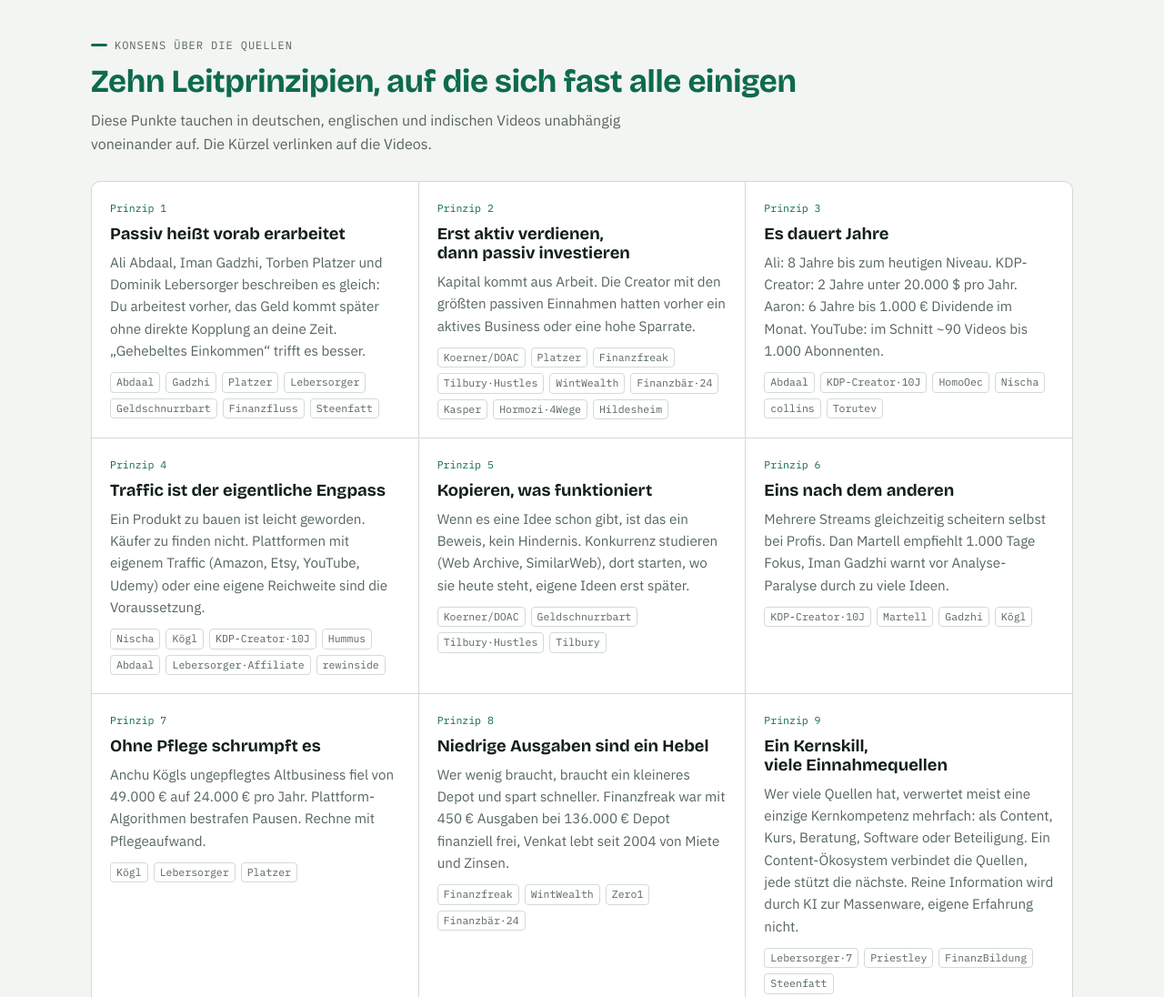
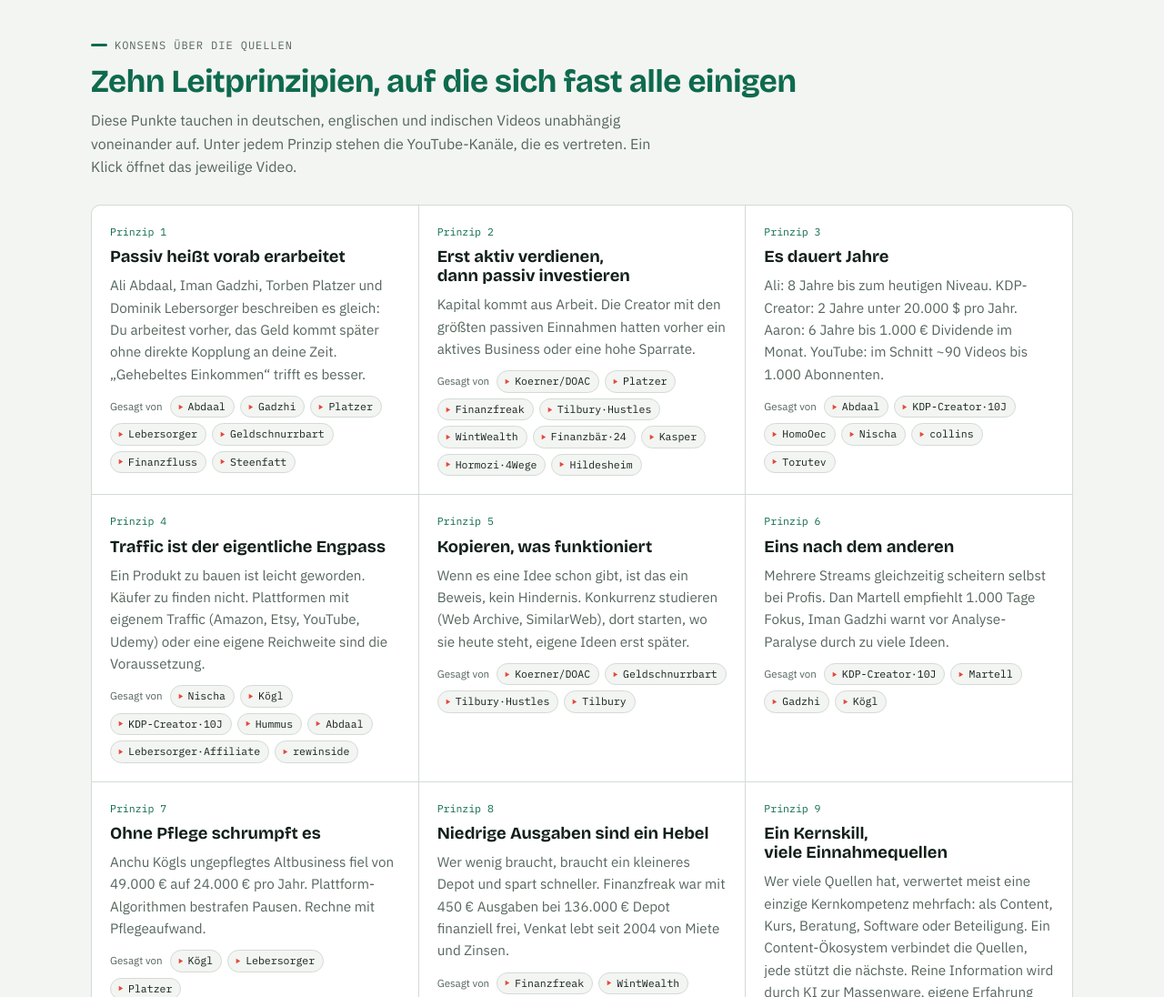
Before and after one commit to AlfaCoder/playbook-passives-einkommen, a plain HTML site: page index.html in a window 1280 px wide. Shown: the part 900-1996 px from the top of the page at 91% size. Drawn offline with Linux system fonts and the light colour scheme.

Commit message:
Quellen-Chips als YouTube-Links kenntlich machen
Co-Authored-By: Claude Opus 5.5 <noreply@anthropic.com>

```diff
--- a/index.html
+++ b/index.html
@@ -103,7 +103,10 @@ nav.top a.brand .bt small{font-family:var(--f-mono);font-size:.62rem;letter-spac
 .law .tag{font-family:var(--f-mono);font-size:.72rem;color:var(--accent)}
 .law p{color:var(--muted);font-size:.95rem}
 .cite{display:flex;flex-wrap:wrap;gap:6px;margin-top:4px}
-.cite a{font-size:.72rem;font-family:var(--f-mono);text-decoration:none;color:var(--muted);border:1px solid var(--line);border-radius:4px;padding:1px 6px}
+.cite{align-items:center}
+.cite-l{font-size:.72rem;color:var(--muted);margin-right:2px}
+.cite a{display:inline-flex;align-items:center;gap:4px;font-size:.72rem;font-family:var(--f-mono);text-decoration:none;color:var(--ink);background:var(--bg);border:1px solid var(--line);border-radius:999px;padding:2px 9px 2px 6px}
+.cite a svg{width:9px;height:9px;fill:#E5483B;flex:none}
 .cite a:hover{color:var(--accent);border-color:var(--accent)}
 
 /* Ladder */
@@ -320,7 +323,7 @@ nav.top a.navcta:hover{background:var(--accent);color:var(--surface);opacity:.9}
   <div class="sec-head">
     <span class="eyebrow">Konsens über die Quellen</span>
     <h2>Zehn Leitprinzipien, auf die sich fast alle einigen</h2>
-    <p>Diese Punkte tauchen in deutschen, englischen und indischen Videos unabhängig voneinander auf. Die Kürzel verlinken auf die Videos.</p>
+    <p>Diese Punkte tauchen in deutschen, englischen und indischen Videos unabhängig voneinander auf. Unter jedem Prinzip stehen die YouTube-Kanäle, die es vertreten. Ein Klick öffnet das jeweilige Video.</p>
   </div>
   <div class="laws" id="laws"></div>
 </section>
@@ -656,7 +659,7 @@ const SHORT = {"M5y69v1RbU0":"Abdaal","4QLWlcneJig":"Koerner/DOAC","5vZjrxE8Wlc"
 Object.assign(SHORT,{"73AxVfMT91U":"Platzer·Faul","0YdBlb4cAhE":"Platzer·Test","1ZyRpntVifU":"rewinside","57BnIqHEQQc":"Röber","ZP1tTeGL3YE":"Röber·Jobs","r_kT1NlVamY":"Finanzfluss·Mio","TpeqC5b73Nw":"Finanzfluss·10","63rBStmovfk":"PULS","B8Zl7yBQ9Sw":"ARD","ULlYyhwoOhM":"Lebersorger·Community","Z3zFhXo7rNg":"Lebersorger·Affiliate","ziPNAwBEyT8":"Lebersorger·Shop","OsL8dRyx-bU":"Kasper·KI","BV_2oDMlbEQ":"Skulte","-PMbHvSlZ7Q":"RenditeRebels","f8ZlwJjnPnI":"Finanztip","qmJHBRCYjjo":"Hildesheim","HRZwd4ZLKTM":"OwnGalaxy","eOE5Ej8qeLA":"Weiß","QeKyWqLcTO0":"Klauser","PPK7KsGNqVU":"Steenfatt·12h","kjY8snz4XEY":"Dollwet","OcRYyQQwuDk":"SmartFinance","wl9hRWkqxMY":"Worch","_KNgqxw8J6w":"Jakob&Max","k-3PoOT4vOM":"Hormozi","uWdIgftpvBI":"Hormozi·2026","sL16tsGafcQ":"Hormozi·4Wege","2_W0tEu0csY":"RiseAbove","gTZSVThRWF8":"Tilbury·Easy","ytAW1_g2IfI":"Tilbury·Lazy","j_KrWStXYDk":"fayefilms","vBhSquOR45I":"Daryani","Qw2pFzgF1CM":"Kress","yO5O_ngyA_8":"Sanchez","JrFZ_ky7AzE":"Dollwet·Claude","-pp851qDmOY":"Leon","dQdpqW2qbIY":"Torutev","lnM8VDPem9o":"Morgan","CzDTaLqozlQ":"Abdaal·1K","zdshL1IcetU":"Koe","4mWyMEgA32c":"collins","pPpb4t2eV2M":"Gadzhi·Webinar","LtofQBY-Nws":"Hummus·Maschinen","jcNN0Jv1oNQ":"EverythingProf","SmOs5498AD4":"Dines","dInJj8Jmm8M":"upMETHOD","zndqOgidKYQ":"Annie","CMPbEk4jL6M":"Chou","bC64z_bG0ko":"DinaLu"});
 const short = id => SHORT[id] || id;
 const yt = id => "https://www.youtube.com/watch?v=" + id;
-const cite = ids => `<div class="cite">${ids.map(i=>`<a href="${yt(i)}" target="_blank" rel="noopener" title="${S[i]?S[i][0]+': '+S[i][1].replace(/"/g,'&quot;'):i}">${short(i)}</a>`).join("")}</div>`;
+const cite = (ids,lbl="Gesagt von") => `<div class="cite">${lbl?`<span class="cite-l">${lbl}</span>`:""}${ids.map(i=>`<a href="${yt(i)}" target="_blank" rel="noopener" title="${S[i]?'YouTube · '+S[i][0]+': '+S[i][1].replace(/"/g,'&quot;'):i}" aria-label="${S[i]?'Video von '+S[i][0].replace(/"/g,'&quot;')+' auf YouTube öffnen':'Video auf YouTube öffnen'}"><svg viewBox="0 0 10 10" aria-hidden="true"><path d="M3 2l5 3-5 3z"/></svg>${short(i)}</a>`).join("")}</div>`;
 const esc = s => String(s).replace(/&/g,"&amp;").replace(/</g,"&lt;");
 
 const LAWS = [
@@ -840,7 +843,7 @@ function renderModels(){
       <div><h4>Schritte</h4><ol>${m.s.map(x=>`<li>${x}</li>`).join("")}</ol></div>
       <div><h4>Echte Zahlen aus den Videos</h4><ul>${m.zz.map(x=>`<li>${x}</li>`).join("")}</ul></div>
       <div><h4>Warnungen</h4><ul class="warn">${m.w.map(x=>`<li>${x}</li>`).join("")}</ul></div>
-      <div><h4>Quellen</h4>${cite(m.q)}</div>
+      <div><h4>Quellen</h4>${cite(m.q,"")}</div>
     </div></details>
   </article>`).join("");
 }
@@ -912,7 +915,7 @@ const REALITY = [
  ["ARD/hr (US-Umfrage)","Side Hustles, rund 12 h pro Woche","Median 686 $ im Monat, über die Hälfte unter 200 $","B8Zl7yBQ9Sw"],
  ["Finanzfluss (Rechnung)","37.000 € brutto, 10 % Sparquote, 7 % Rendite, 42 Jahre","~1 Mio. € nominal, ~400.000 € real nach Steuer","r_kT1NlVamY"]
 ];
-document.getElementById("reality").innerHTML = REALITY.map(r=>`<tr><td>${r[0]}</td><td>${r[1]}</td><td class="num">${r[2]}</td><td>${cite([r[3]])}</td></tr>`).join("");
+document.getElementById("reality").innerHTML = REALITY.map(r=>`<tr><td>${r[0]}</td><td>${r[1]}</td><td class="num">${r[2]}</td><td>${cite([r[3]],"")}</td></tr>`).join("");
 
 const FLAGS = [
  ["Verdient am Kurs über das Modell","Anchu Kögl selbst: Dropshipping-Gurus verdienen mit Dropshipping-Kursen. Jordan Welch nennt „Content über KI“ das beste KI-Modell."],
```
